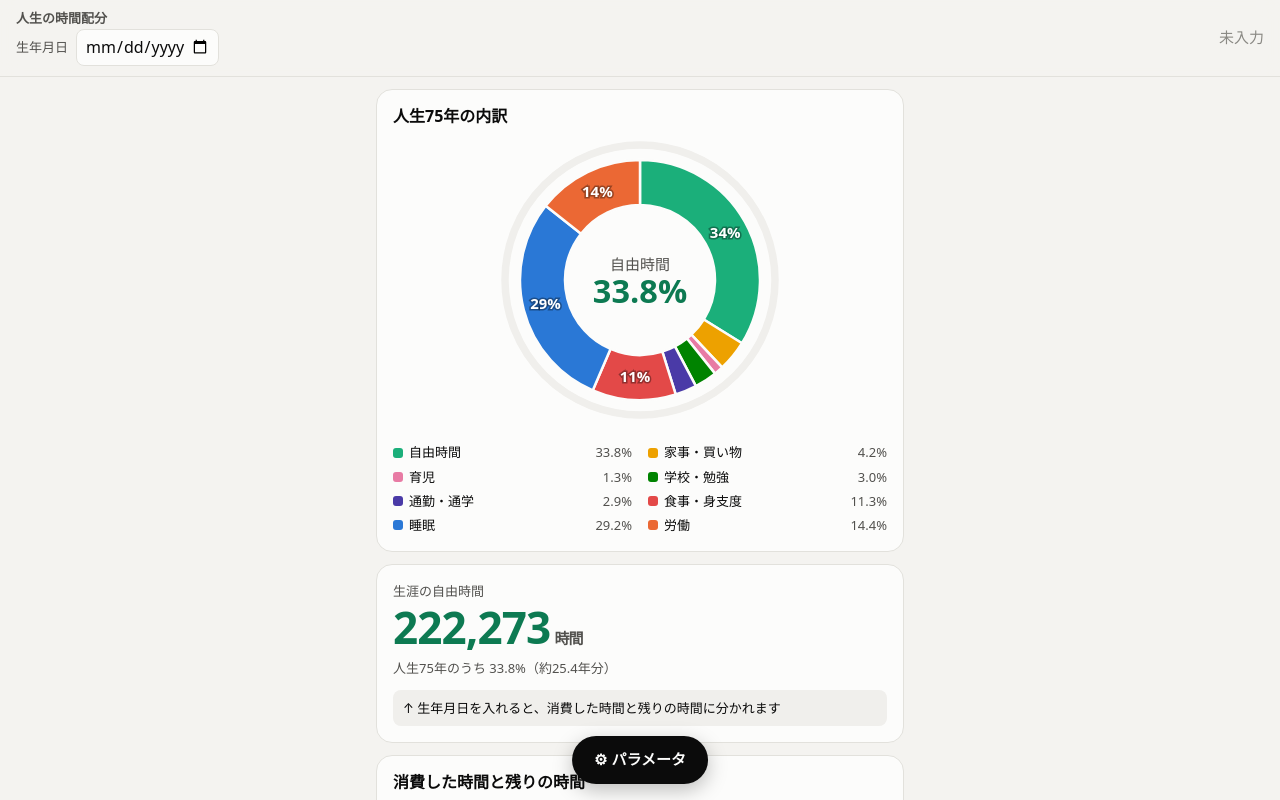
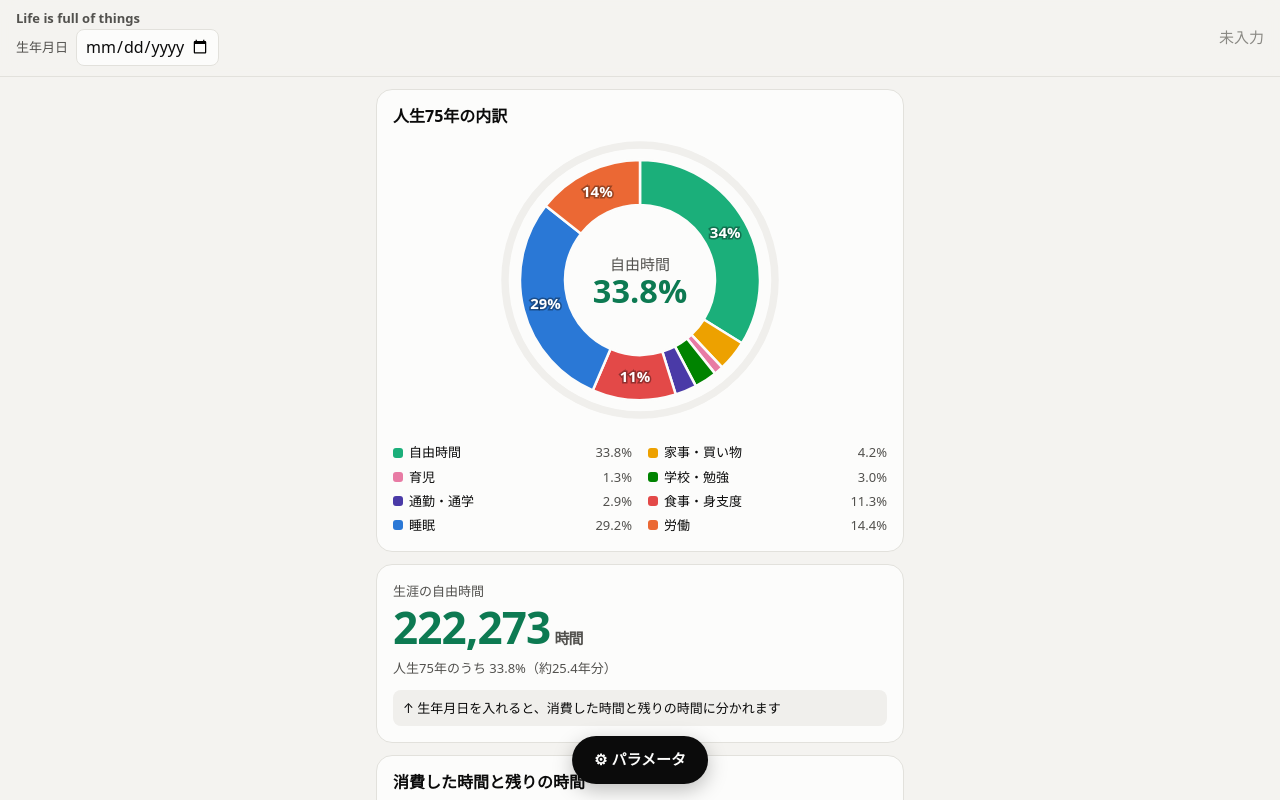
Before and after one commit to nekomami-create/lifeisfullofthings, a Preact app: page / in a window 1280 px wide. Shown: the top 800 px of the page. Built offline with nearby package versions, Linux system fonts and the light colour scheme.

Commit message:
Rename page title to Life is full of things
Co-Authored-By: Claude Opus 5.5 <noreply@anthropic.com>
Claude-Session: https://claude.ai/code/session_01HH3YkBnMMLm2s2roGbLtgG

```diff
--- a/index.html
+++ b/index.html
@@ -9,7 +9,7 @@
     <link rel="manifest" href="./manifest.webmanifest" />
     <link rel="icon" href="./icon.svg" type="image/svg+xml" />
     <link rel="apple-touch-icon" href="./icon-192.png" />
-    <title>人生の時間配分</title>
+    <title>Life is full of things</title>
   </head>
   <body>
     <div id="app"></div>
--- a/src/ui/Header.tsx
+++ b/src/ui/Header.tsx
@@ -11,7 +11,7 @@ export function Header({ params, age, onChange }: Props) {
   const today = new Date().toISOString().slice(0, 10);
   return (
     <header class="top">
-      <h1>人生の時間配分</h1>
+      <h1>Life is full of things</h1>
       <label class="birth">
         <span>生年月日</span>
         <input
```
Also changed, not shown: public/manifest.webmanifest, 1 other file (tests, documents, lock files or other folders).
